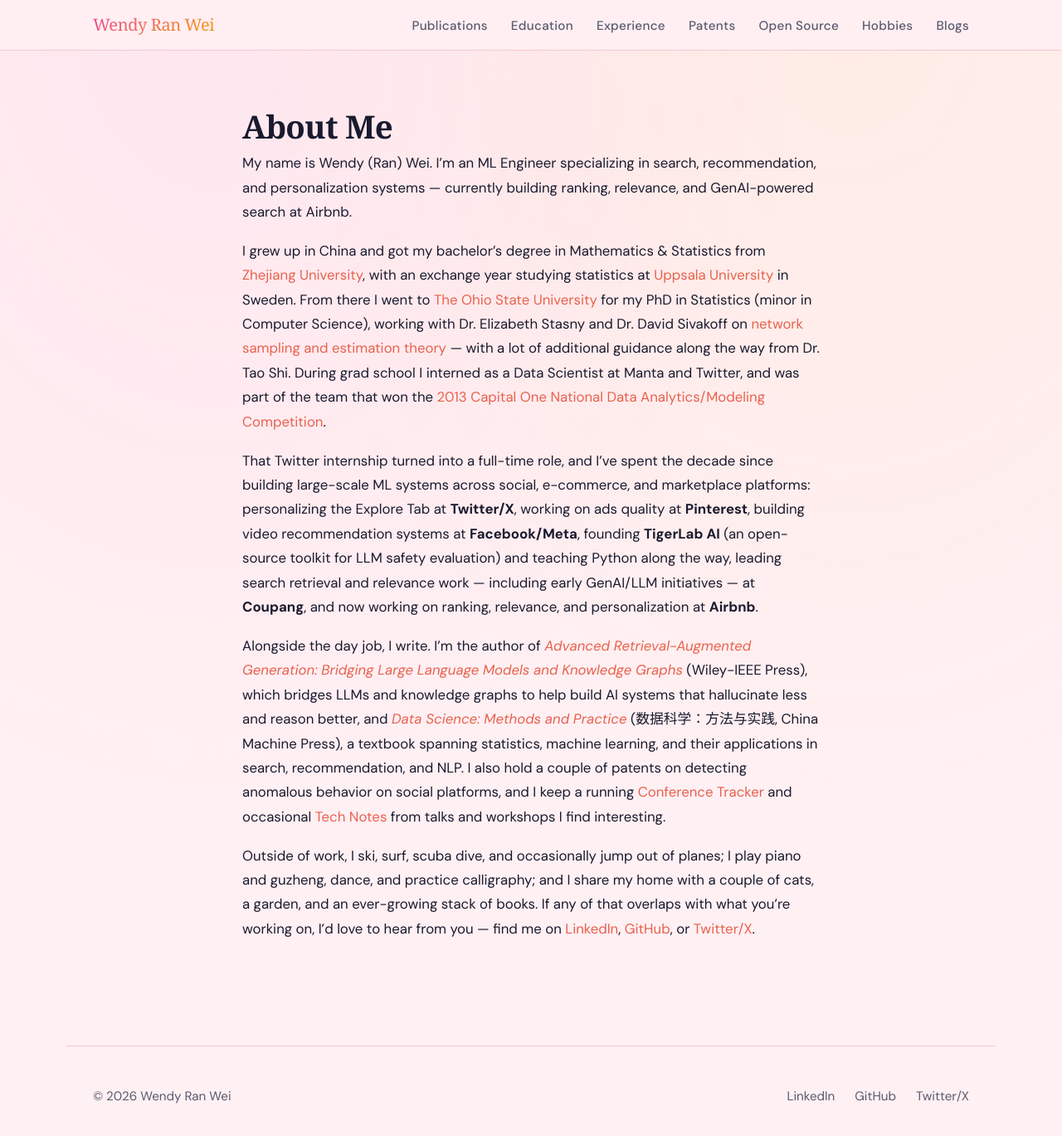
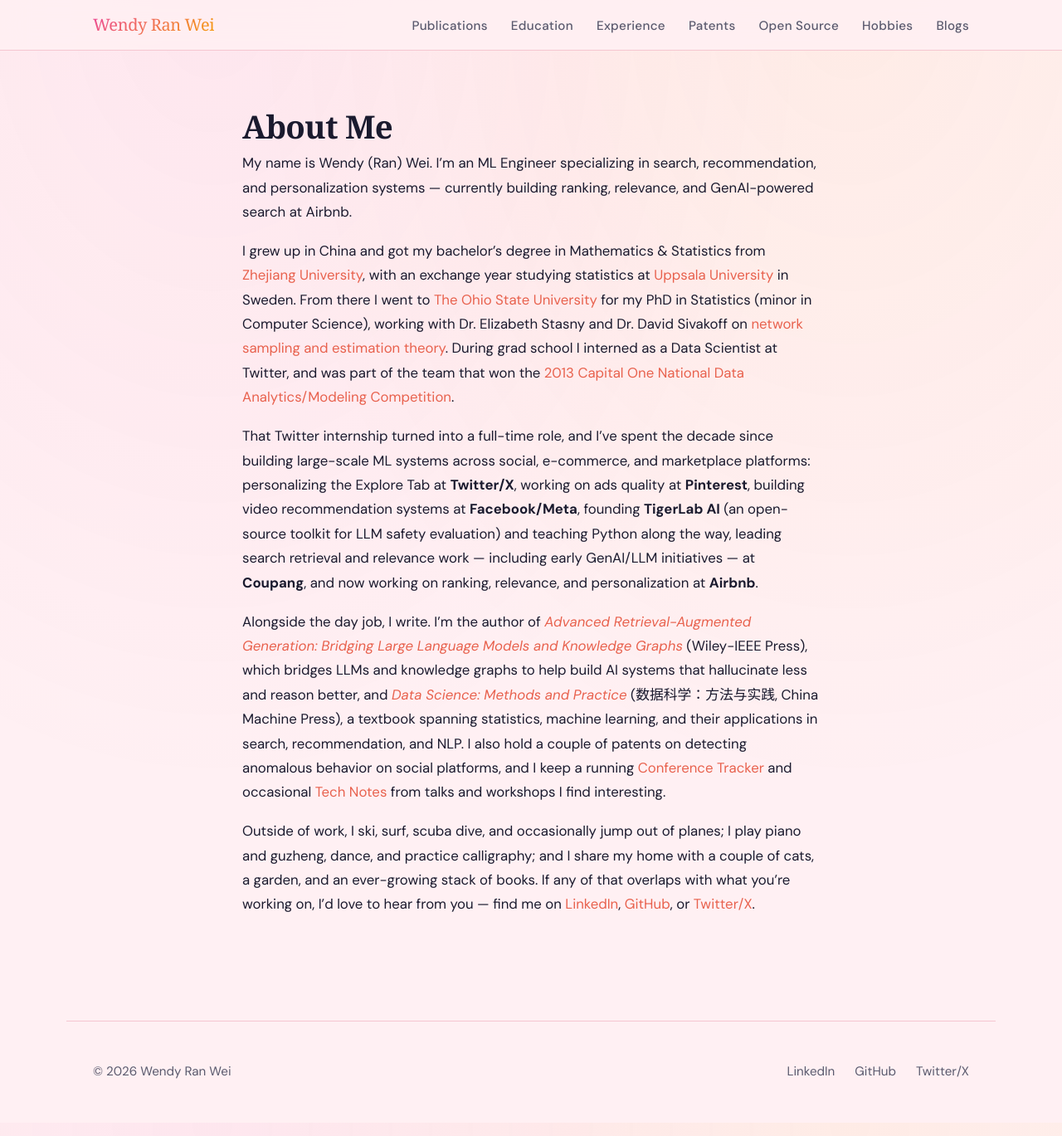
Before and after one commit to wendyran/wendyran.github.io, a Jekyll site: the page built from about.md, in a window 1280 px wide and 1383 px high. Shown: the top 1369 px of the window at 83% size. Built offline with Jekyll 4.4.1, drawn with Linux system fonts in a browser that asks for light colours; some web fonts are replaced.

Commit message:
Update about.md

```diff
--- a/about.md
+++ b/about.md
@@ -6,7 +6,7 @@
 
 My name is Wendy (Ran) Wei. I'm an ML Engineer specializing in search, recommendation, and personalization systems — currently building ranking, relevance, and GenAI-powered search at Airbnb.
 
-I grew up in China and got my bachelor's degree in Mathematics & Statistics from [Zhejiang University](http://www.zju.edu.cn/english), with an exchange year studying statistics at [Uppsala University](https://www.uu.se/) in Sweden. From there I went to [The Ohio State University](http://www.stat.osu.edu) for my PhD in Statistics (minor in Computer Science), working with Dr. Elizabeth Stasny and Dr. David Sivakoff on [network sampling and estimation theory](http://rave.ohiolink.edu/etdc/view?acc_num=osu1471846863) — with a lot of additional guidance along the way from Dr. Tao Shi. During grad school I interned as a Data Scientist at Manta and Twitter, and was part of the team that won the [2013 Capital One National Data Analytics/Modeling Competition](https://artsandsciences.osu.edu/news/statistics-graduate-students-win-national-data-analytics/modeling-competition).
+I grew up in China and got my bachelor's degree in Mathematics & Statistics from [Zhejiang University](http://www.zju.edu.cn/english), with an exchange year studying statistics at [Uppsala University](https://www.uu.se/) in Sweden. From there I went to [The Ohio State University](http://www.stat.osu.edu) for my PhD in Statistics (minor in Computer Science), working with Dr. Elizabeth Stasny and Dr. David Sivakoff on [network sampling and estimation theory](http://rave.ohiolink.edu/etdc/view?acc_num=osu1471846863). During grad school I interned as a Data Scientist at Twitter, and was part of the team that won the [2013 Capital One National Data Analytics/Modeling Competition](https://artsandsciences.osu.edu/news/statistics-graduate-students-win-national-data-analytics/modeling-competition).
 
 That Twitter internship turned into a full-time role, and I've spent the decade since building large-scale ML systems across social, e-commerce, and marketplace platforms: personalizing the Explore Tab at **Twitter/X**, working on ads quality at **Pinterest**, building video recommendation systems at **Facebook/Meta**, founding **TigerLab AI** (an open-source toolkit for LLM safety evaluation) and teaching Python along the way, leading search retrieval and relevance work — including early GenAI/LLM initiatives — at **Coupang**, and now working on ranking, relevance, and personalization at **Airbnb**.
 
```
